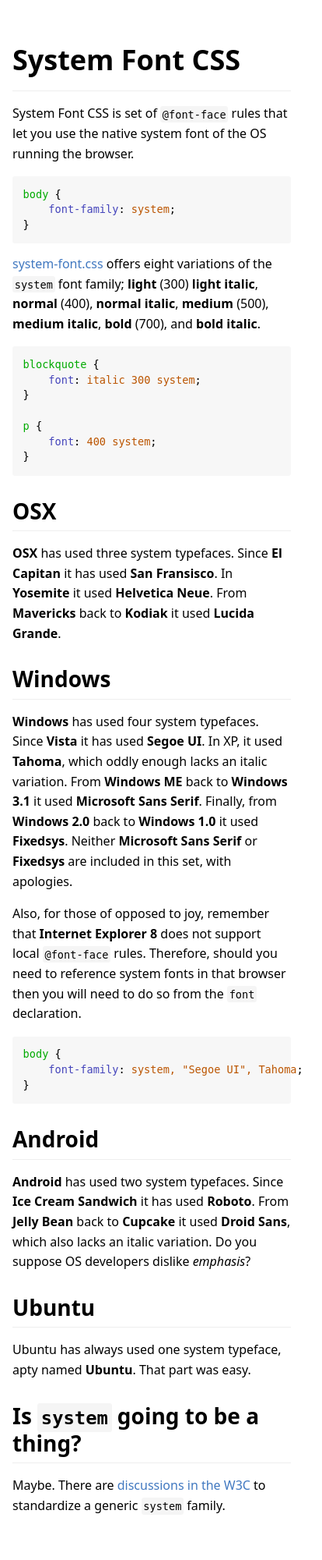
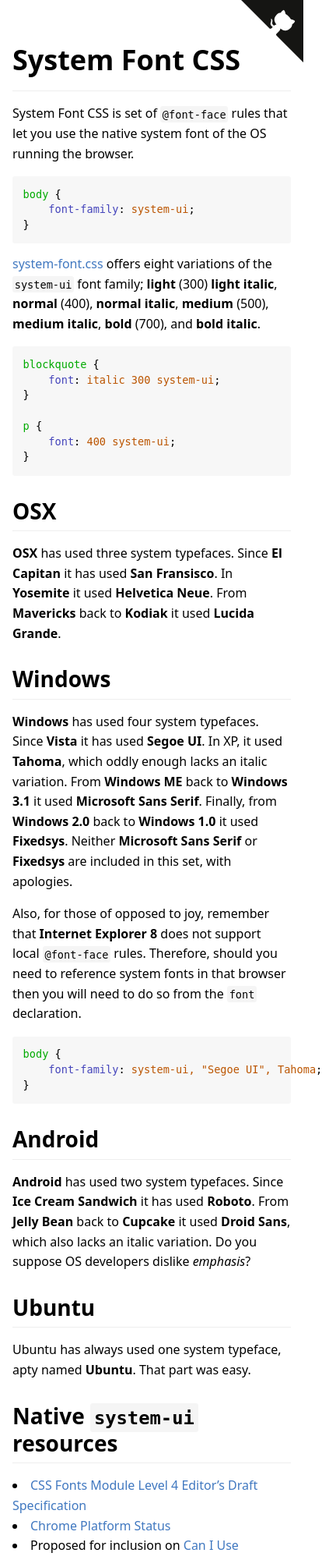
Before and after one commit to csstools/system-font-css, a website: page index.html in a window 390 px wide. Shown: the top 2000 px of the page at 78% size, 414 px wide, since content can reach past the window. Drawn offline with Linux system fonts and the light colour scheme.

Commit message:
Update index.html to reflect `system` to `system-ui` @font-face name change

```diff
--- a/index.html
+++ b/index.html
@@ -1,4 +1,8 @@
 <!doctype html>
+<html>
+
+<head>
+
 <title>System Font CSS</title>
 <meta charset="utf-8">
 <meta http-equiv="x-ua-compatible" content="ie=edge">
@@ -110,6 +114,10 @@
 }
 </style>
 
+</head>
+
+<body>
+
 <h1>
 	System Font CSS
 </h1>
@@ -120,21 +128,21 @@
 
 <pre>
 <span class="token-selector">body</span> {
-    <span class="token-property-name">font-family</span>: <span class="token-property-value">system</span>;
+    <span class="token-property-name">font-family</span>: <span class="token-property-value">system-ui</span>;
 }
 </pre>
 
 <p>
-	<a href="https://github.com/jonathantneal/system-font-css">system-font.css</a> offers eight variations of the <code>system</code> font family; <strong>light</strong> (300) <strong>light italic</strong>, <strong>normal</strong> (400), <strong>normal italic</strong>, <strong>medium</strong> (500), <strong>medium italic</strong>, <strong>bold</strong> (700), and <strong>bold italic</strong>.
+	<a href="https://github.com/jonathantneal/system-font-css">system-font.css</a> offers eight variations of the <code>system-ui</code> font family; <strong>light</strong> (300) <strong>light italic</strong>, <strong>normal</strong> (400), <strong>normal italic</strong>, <strong>medium</strong> (500), <strong>medium italic</strong>, <strong>bold</strong> (700), and <strong>bold italic</strong>.
 </p>
 
 <pre>
 <span class="token-selector">blockquote</span> {
-    <span class="token-property-name">font</span>: <span class="token-property-value">italic 300 system</span>;
+    <span class="token-property-name">font</span>: <span class="token-property-value">italic 300 system-ui</span>;
 }
 
 <span class="token-selector">p</span> {
-    <span class="token-property-name">font</span>: <span class="token-property-value">400 system</span>;
+    <span class="token-property-name">font</span>: <span class="token-property-value">400 system-ui</span>;
 }
 </pre>
 
@@ -160,7 +168,7 @@
 
 <pre>
 <span class="token-selector">body</span> {
-	<span class="token-property-name">font-family</span>: <span class="token-property-value">system, "Segoe UI", Tahoma</span>;
+	<span class="token-property-name">font-family</span>: <span class="token-property-value">system-ui, "Segoe UI", Tahoma</span>;
 }
 </pre>
 
@@ -181,9 +189,37 @@
 </p>
 
 <h2>
-	Is <code>system</code> going to be a thing?
+	Native <code>system-ui</code> resources
 </h2>
 
 <p>
-	Maybe. There are <a href="https://lists.w3.org/Archives/Public/www-style/2015Jul/0169.html" target="_blank">discussions in the W3C</a> to standardize a generic <code>system</code> family.
+	<li>
+		<a href="https://drafts.csswg.org/css-fonts-4/#system-ui-def" target="_blank">CSS Fonts Module Level 4 Editor’s Draft Specification</a>
+	</li>
+	<li>
+		<a href="https://www.chromestatus.com/feature/5640395337760768" target="_blank">Chrome Platform Status</a>
+	</li>
+	<li>
+		Proposed for inclusion on <a href="https://github.com/Fyrd/caniuse/issues/2918" target="_blank">Can I Use</a>
+	</li>
+	<li>
+		Previous <a href="https://lists.w3.org/Archives/Public/www-style/2015Jul/0169.html" target="_blank">discussions in the W3C</a> to standardize a generic system family.
+	</li>
 </p>
+
+<div id="github-corner">
+	<a href="https://github.com/jonathantneal/system-font-css" class="github-corner" aria-label="View system-ui.css source on GitHub">
+		<svg width="80" height="80" viewBox="0 0 250 250" style="fill:#151513; color:#fff; position: absolute; top: 0; border: 0; right: 0;" aria-hidden="true">
+			<path d="M0,0 L115,115 L130,115 L142,142 L250,250 L250,0 Z"></path>
+			<path d="M128.3,109.0 C113.8,99.7 119.0,89.6 119.0,89.6 C122.0,82.7 120.5,78.6 120.5,78.6 C119.2,72.0 123.4,76.3 123.4,76.3 C127.3,80.9 125.5,87.3 125.5,87.3 C122.9,97.6 130.6,101.9 134.4,103.2" fill="currentColor" style="transform-origin: 130px 106px;" class="octo-arm"></path>
+			<path d="M115.0,115.0 C114.9,115.1 118.7,116.5 119.8,115.4 L133.7,101.6 C136.9,99.2 139.9,98.4 142.2,98.6 C133.8,88.0 127.5,74.4 143.8,58.0 C148.5,53.4 154.0,51.2 159.7,51.0 C160.3,49.4 163.2,43.6 171.4,40.1 C171.4,40.1 176.1,42.5 178.8,56.2 C183.1,58.6 187.2,61.8 190.9,65.4 C194.5,69.0 197.7,73.2 200.1,77.6 C213.8,80.2 216.3,84.9 216.3,84.9 C212.7,93.1 206.9,96.0 205.4,96.6 C205.1,102.4 203.0,107.8 198.3,112.5 C181.9,128.9 168.3,122.5 157.7,114.1 C157.9,116.9 156.7,120.9 152.7,124.9 L141.0,136.5 C139.8,137.7 141.6,141.9 141.8,141.8 Z" fill="currentColor" class="octo-body"></path>
+		</svg>
+	</a>
+	<style>
+	.github-corner:hover .octo-arm{animation:octocat-wave 560ms ease-in-out}@keyframes octocat-wave{0%,100%{transform:rotate(0)}20%,60%{transform:rotate(-25deg)}40%,80%{transform:rotate(10deg)}}@media (max-width:500px){.github-corner:hover .octo-arm{animation:none}.github-corner .octo-arm{animation:octocat-wave 560ms ease-in-out}}
+	</style>
+</div>
+
+</body>
+
+</html>
```
